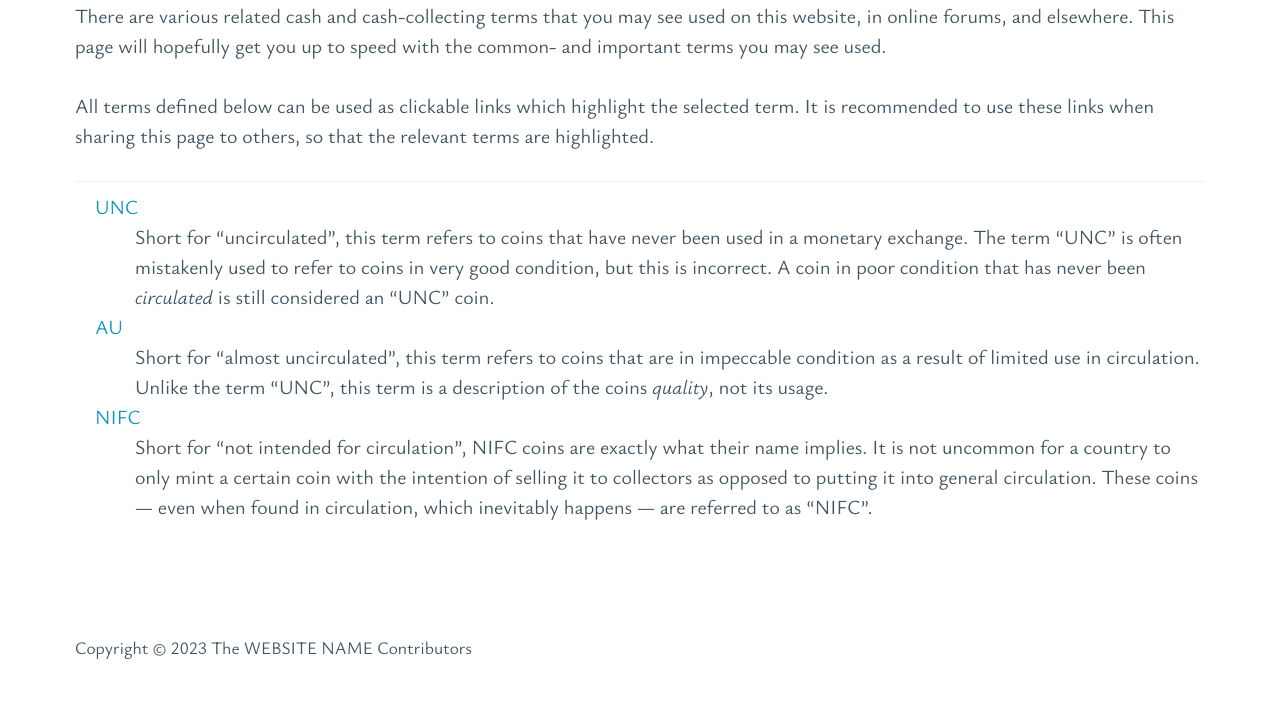
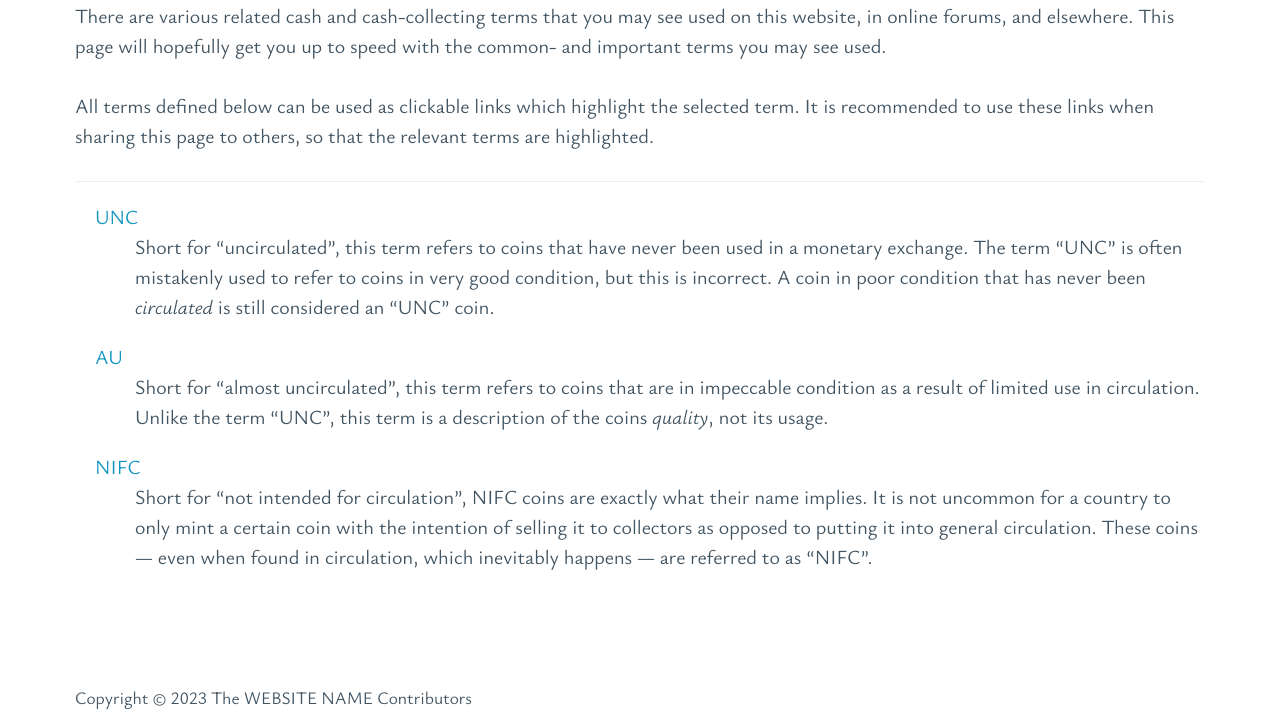
Before and after one commit to Mango0x45/ToBeNamed, a Flask app: page /jargon in a window 1280 px wide. Shown: the part 289-1011 px from the top of the page. Before the commit the page ends 948 px from the top, so only its background shows below. Run offline with Flask 3, Linux system fonts and the light colour scheme.

Commit message:
Add some spacing between definitions in <dl>

```diff
--- a/src/static/style.css
+++ b/src/static/style.css
@@ -2234,3 +2234,7 @@ textarea,
 .grid > * {
 	min-width: 0;
 }
+
+dt {
+	margin-top: var(--spacing);
+}
```
